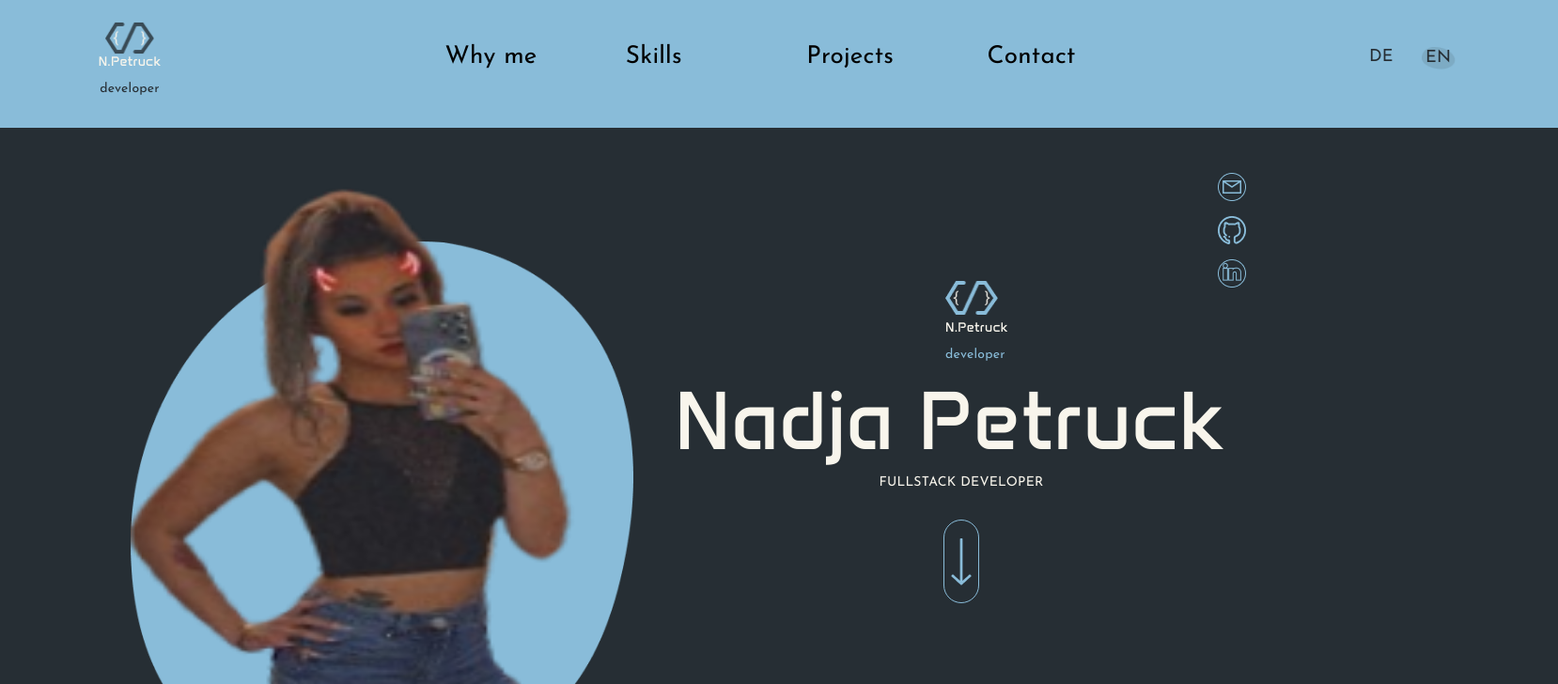
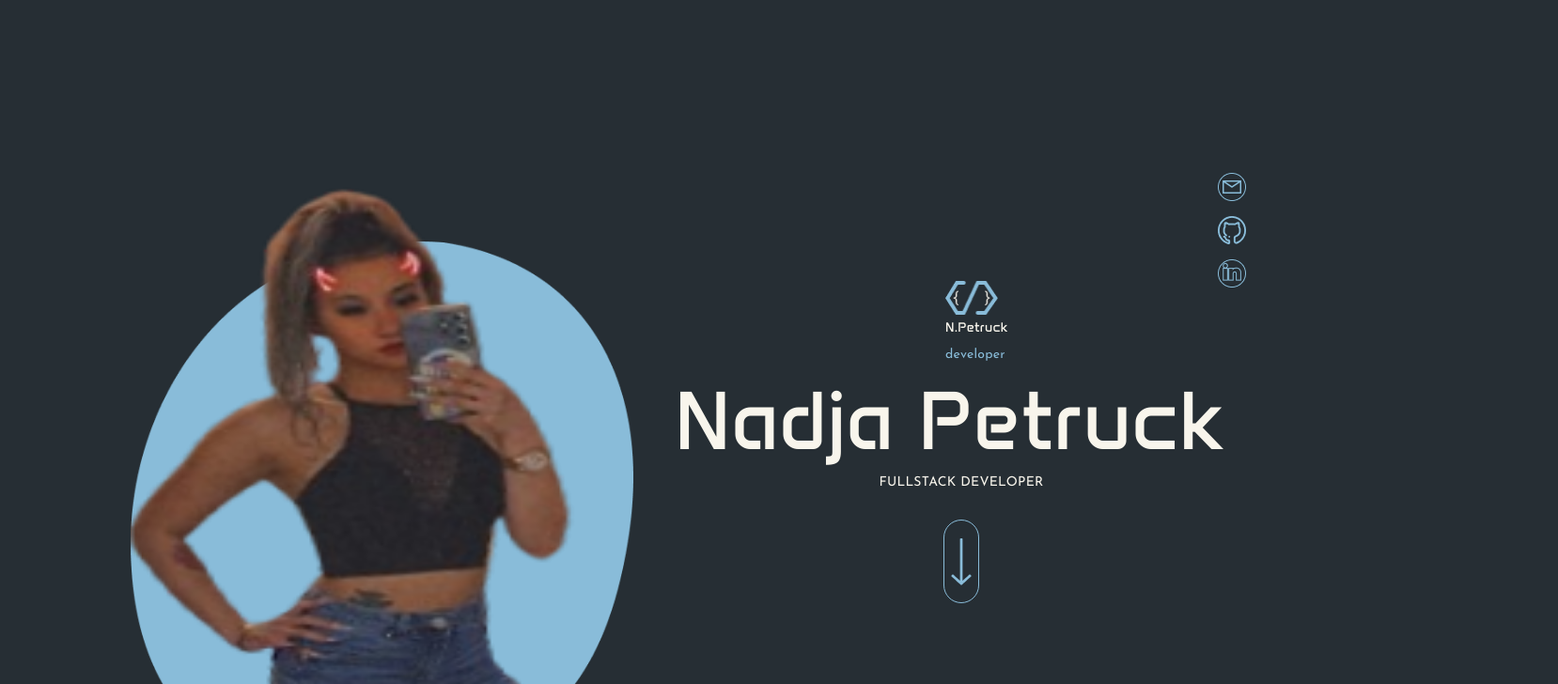
Before and after one commit to Traumzerfetzerin/Portfolio, an Angular app: page / in a window 1280 px wide. Shown: the top 728 px of the page at 94% size, 1658 px wide, since content can reach past the window. Built offline with nearby package versions, Linux system fonts and the light colour scheme.

Commit message:
optimise menu scss

```diff
--- a/src/app/shared/menu/menu.component.html
+++ b/src/app/shared/menu/menu.component.html
@@ -1,4 +1,4 @@
-<div class="menu minWidth1440px flex flexSpaceBetween">
+<div class="menu flex flexSpaceBetween">
     <div class="developerInfo flexCenter cursorPointer margin0 flexColumn">
         <img (click)="scrollTo('hero')" src="../assets/img/logoDark.png" alt="logo">
         <p class="AntaRegular400 margin0 colorF8F5EC">N.Petruck</p>
--- a/src/app/shared/menu/menu.component.scss
+++ b/src/app/shared/menu/menu.component.scss
@@ -1,15 +1,15 @@
 .menu {
+    max-width: 1440px;
     height: 104px;
+    top: 746px;
     padding-top: 16px;
     padding-right: 109px;
     padding-bottom: 16px;
     padding-left: 109px;
+    gap: 196px;
     background-color: #89BCD9;
-    // position: sticky;
-    // top: 0;
     z-index: 100;
-    // position: relative;
-    // top: 746px;
+    position: relative;
 }
 
 
```
